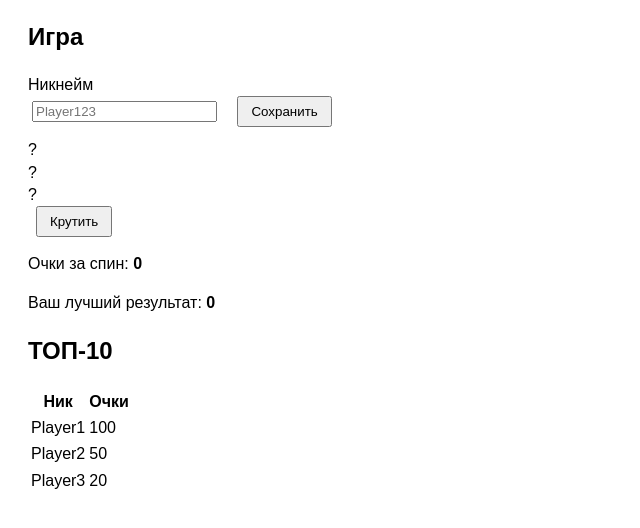
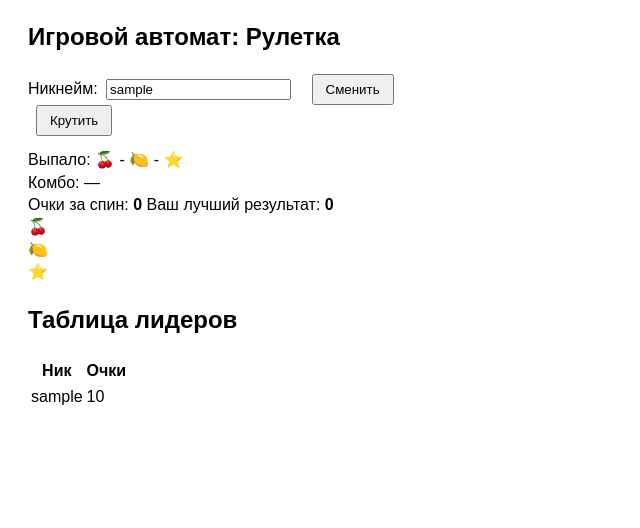
Before and after one commit to Belandiy/roulette-game, a Flask app: template templates/index.html in a window 1280 px wide. Shown: the part 50-578 px from the top of the page, without its empty margins (0-640 px from the left). Run offline with Flask 3, Linux system fonts and the light colour scheme; the template is opened without the code that fills it: most values are stand-ins (such as "Sample title", 1, 10 or a date in 2020).

Commit message:
backend: implement GET /api/leaderboard, implement POST /api/spin (DB write)

```diff
--- a/app.py
+++ b/app.py
@@ -1,6 +1,8 @@
-from flask import Flask, render_template, request, jsonify, session
+from flask import Flask, render_template, request, jsonify, session, redirect, url_for
 import random
+import json
 import db
+import scoring
 
 app = Flask(__name__)
 app.secret_key = 'dev_key_sprint_2'  # Временный ключ для сессий
@@ -9,59 +11,184 @@ db.init_app(app)
 
 @app.route("/")
 def home():
+    return render_template("index.html", nickname=session.get("nickname"))
     return render_template("index.html")
 
 @app.route("/rules")
 def rules():
     return render_template("rules.html")
 
+@app.route("/api/register", methods=["POST"])
+def api_register():
+    """
+    Регистрация нового пользователя или получение существующего по никнейму.
+    Request JSON:
+      { "nickname": "Player1" }
+    Response: редирект на главную страницу после успешной регистрации
+    """
+    data = request.get_json(silent=True) or {}
+    nickname = data.get("nickname", "").strip()
+
+    if not nickname or len(nickname) < 1 or len(nickname) > 50:
+        return jsonify({"error": "Nickname must be between 1 and 50 characters"}), 400
+
+    database = db.get_db()
+
+    # Пытаемся найти существующего пользователя
+    user = database.execute(
+        "SELECT id FROM users WHERE username = ?",
+        (nickname,)
+    ).fetchone()
+
+    if user:
+        user_id = user[0]
+    else:
+        # Создаём нового пользователя
+        cursor = database.execute(
+            "INSERT INTO users (username) VALUES (?)",
+            (nickname,)
+        )
+        database.commit()
+        user_id = cursor.lastrowid
+
+    # Сохраняем в сессию
+    session['user_id'] = user_id
+    session['nickname'] = nickname
+
+    # Редирект после успешной регистрации
+    return redirect(url_for('home'))
+
 @app.route("/api/spin", methods=["POST"])
 def api_spin():
     """
+    Вращение рулетки и сохранение результата.
+    Использует scoring.py для генерации результата и подсчета очков.
     Request JSON:
       { "nickname": "Player1" }  # без поля bet
     Response JSON:
-      { "nickname":"Player1", "result":[1,2,3], "score":0, "combo":"none" }
+      {
+        "user_id": 1,
+        "nickname":"Player1",
+        "result":["🍒","🍋","⭐"],  # символы из scoring.py
+        "score":0,
+        "combo":"none",
+        "best_score": 100,
+        "animation": {
+          "reels": [
+            {"final": 0, "spins": 3, "duration": 0.6},
+            {"final": 1, "spins": 4, "duration": 0.8},
+            {"final": 2, "spins": 5, "duration": 1.0}
+          ],
+          "total_duration": 1.2
+        }
+      }
     """
-    data = request.get_json(silent=True) or {}
-    nickname = data.get("nickname", "anonymous")
+    # Проверяем наличие пользователя в сессии
+    user_id = session.get('user_id')
+    if not user_id:
+        return jsonify({"error": "Unauthorized. Register first."}), 401
 
-    # Генерация результата (серверная сторона — честно)
-    result = [random.randint(0, 9) for _ in range(3)]
+    nickname = session.get('nickname', 'anonymous')
+    database = db.get_db()
 
-    # Простая логика очков без ставки
+    # Генерация результата через scoring.py (серверная сторона — честно)
+    result = scoring.spin_reels(3)
+
+    # Вычисление очков через scoring.py
+    score = scoring.score(result)
+
+    # Определение типа комбинации
     if result[0] == result[1] == result[2]:
         combo = "three_of_kind"
-        score = 100
     elif len(set(result)) == 2:
         combo = "pair"
-        score = 20
     else:
         combo = "none"
-        score = 0
+
+    # Сохраняем результат в БД
+    reels_json = json.dumps(result)
+    cursor = database.execute(
+        "INSERT INTO scores (user_id, points, reels_json) VALUES (?, ?, ?)",
+        (user_id, score, reels_json)
+    )
+    database.commit()
+
+    # Получаем лучший результат пользователя
+    best_score_row = database.execute(
+        "SELECT MAX(points) as best FROM scores WHERE user_id = ?",
+        (user_id,)
+    ).fetchone()
+    best_score = best_score_row['best'] if best_score_row and best_score_row['best'] else 0
+
+    # Данные для анимации вращения барабанов
+    # Используем индексы символов для анимации (для совместимости с фронтендом)
+    symbol_to_index = {"🍒": 0, "🍋": 1, "⭐": 2, "🔔": 3, "7️⃣": 4}
+    animation = {
+        "reels": [
+            {"final": symbol_to_index.get(result[i], 0), "spins": random.randint(3, 5), "duration": 0.6 + i * 0.2}
+            for i in range(3)
+        ],
+        "total_duration": 1.2
+    }
+
+    result_indices = [symbol_to_index.get(sym, 0) for sym in result]
 
     return jsonify({
+        "user_id": user_id,
         "nickname": nickname,
-        "result": result,
+        "result": result_indices,
         "score": score,
-        "combo": combo
+        "combo": combo,
+        "best_score": best_score,
+        "animation": animation
     }), 200
 
 @app.route("/api/leaderboard")
 def api_leaderboard():
     """
-    Заглушка для турнирной таблицы
+    Получение турнирной таблицы ТОП-10.
+    Агрегация: MAX(points) по каждому пользователю.
+    Response JSON:
+      [
+        {"user_id": 1, "nickname": "Player1", "best_score": 100},
+        {"user_id": 2, "nickname": "Player2", "best_score": 50},
+        ...
+      ]
     """
-    # Возвращаем фиктивные данные
-    leaderboard = [
-        {"nickname": "Player1", "best_score": 100},
-        {"nickname": "Player2", "best_score": 50},
-        {"nickname": "Player3", "best_score": 20}
+    database = db.get_db()
+
+    leaderboard = database.execute(
+        """
+        SELECT
+            u.id as user_id,
+            u.username as nickname,
+            MAX(s.points) as best_score
+        FROM users u
+        LEFT JOIN scores s ON u.id = s.user_id
+        GROUP BY u.id
+        ORDER BY best_score DESC, u.created_at ASC
+        LIMIT 10
+        """
+    ).fetchall()
+
+    # Преобразуем в список словарей
+    result = [
+        {
+            "user_id": row['user_id'],
+            "nickname": row['nickname'],
+            "best_score": row['best_score'] if row['best_score'] else 0
+        }
+        for row in leaderboard
     ]
 
-    return jsonify(leaderboard), 200
+    return jsonify(result), 200
 
 if __name__ == "__main__":
     with app.app_context(): # Инициализация БД пр старте
         db.ensure_db()
     app.run(host="127.0.0.1", port=5000, debug=True)
+
+@app.errorhandler(401)
+def unauthorized(error):
+    """Обработчик ошибки 401 Unauthorized"""
+    return jsonify({"error": "Unauthorized"}), 401
--- a/static/app.js
+++ b/static/app.js
@@ -1,41 +1,71 @@
 document.addEventListener("DOMContentLoaded", () => {
-  // 1. Инициализация DOM: находим элементы по их НОВЫМ id из верстки
+    // === (Спринт 3) ===
+    // Бэкенд теперь присылает числа (0-4), мапим их в эмодзи
+    const SYMBOLS = ["🍒", "🍋", "⭐", "🔔", "7️⃣"];
+
+    // 1. Инициализация DOM
     const spinBtn = document.getElementById("spin-btn");
 
-  // ИЗМЕНЕНО: id поля очков теперь 'result-score'
+    // Элементы игры (используем те же ID, что и в Спринте 2)
     const pointsEl = document.getElementById("result-score");
+    const bestEl = document.getElementById("best-points");
+    const statusEl = document.getElementById("status");
+    const leaderboardEl = document.getElementById("leaderboard-list");
 
-  // ИЗМЕНЕНО: id поля лучшего результата теперь 'best-points'
-  const bestEl = document.getElementById("best-points");
-
-  const statusEl = document.getElementById("status");
-
-  // ИЗМЕНЕНО: id тела таблицы теперь 'leaderboard-list'
-  const leaderboardEl = document.getElementById("leaderboard-list");
+    // Элементы для регистрации (Новое в Спринте 3)
+    const nicknameForm = document.getElementById("nickname-form");
+    const nickInput = document.getElementById("nickname");
 
     const reels = [...document.querySelectorAll(".reel")];
 
-// 2. Функция для загрузки лидерборда
+    // 2. Логика регистрации (Спринт 3)
+    if (nicknameForm) {
+        nicknameForm.addEventListener("submit", async (e) => {
+            e.preventDefault();
+
+            const nickname = nickInput.value.trim();
+            if (!nickname) return;
+
+            try {
+                const response = await fetch("/api/register", {
+                    method: "POST",
+                    headers: { "Content-Type": "application/json" },
+                    body: JSON.stringify({ nickname: nickname })
+                });
+
+                // Бэкенд возвращает редирект или успех. Перезагружаем страницу,
+                // чтобы сервер увидел сессию и пустил в игру.
+                if (response.ok) {
+                    window.location.reload();
+                } else {
+                    alert("Ошибка регистрации. Возможно, имя занято или недопустимо.");
+                }
+            } catch (error) {
+                console.error("Login error:", error);
+            }
+        });
+    }
+
+    // 3. Функция для загрузки лидерборда
     async function loadLeaderboard() {
         try {
-      // На этапе Спринта 2 сервер возвращает статические данные заглушку.
-      // Реальное сохранение и чтение планировалось реализовать на бэкенде в Спринте 3.
             const response = await fetch("/api/leaderboard");
+            if (!response.ok) return;
+
             const data = await response.json();
 
-      console.log("Leaderboard data received:", data); // Лог для демонстрации работы
+            // console.log("Leaderboard data received:", data);
 
-      // Работаем с новым ID 'leaderboard-list'
             leaderboardEl.innerHTML = "";
 
-      // Проверка на случай, если данных нет
             if (data.length === 0) {
                 leaderboardEl.innerHTML = "<tr><td colspan='2'>Нет данных</td></tr>";
                 return;
             }
 
-      data.forEach((row, index) => {
+            data.forEach((row) => {
                 const tr = document.createElement("tr");
+                // В Спринте 3 данные реальные, формат тот же: nickname, best_score
                 tr.innerHTML = `<td>${row.nickname}</td><td>${row.best_score}</td>`;
                 leaderboardEl.appendChild(tr);
             });
@@ -44,33 +74,78 @@ document.addEventListener("DOMContentLoaded", () => {
         }
     }
 
-  // 3. Обработчик кнопки "Крутить"
+    // 4. Функция анимации барабана (Спринт 3)
+    function animateReel(reelElement, finalSymbolIndex, durationSeconds) {
+        return new Promise((resolve) => {
+            const startTime = performance.now();
+            const durationMs = durationSeconds * 1000;
+
+            // Меняем символы каждые 50мс
+            const interval = setInterval(() => {
+                const randomSymbol = SYMBOLS[Math.floor(Math.random() * SYMBOLS.length)];
+                reelElement.textContent = randomSymbol;
+
+                // Если время вышло, останавливаемся
+                if (performance.now() - startTime >= durationMs) {
+                    clearInterval(interval);
+                    // Ставим финальный символ (превращаем число от бэкенда в картинку)
+                    reelElement.textContent = SYMBOLS[finalSymbolIndex];
+                    resolve();
+                }
+            }, 50);
+        });
+    }
+
+    // 5. Обработчик кнопки "Крутить"
     if (spinBtn) {
         spinBtn.addEventListener("click", async () => {
             spinBtn.disabled = true;
-      statusEl.textContent = "Крутим...";
+            statusEl.textContent = "Вращение...";
+            statusEl.style.color = "#9ad0ff"; // Цвет статуса (опционально)
 
             try {
                 const response = await fetch("/api/spin", { method: "POST" });
-        const data = await response.json(); // Ожидаем {result: [...], score: N, combo: "..."}
 
-        // Обновляем DOM на основе полученных данных
-        reels.forEach((reel, index) => {
-          reel.textContent = data.result[index];
+                // Обработка ошибки авторизации (Спринт 3)
+                if (response.status === 401) {
+                    statusEl.textContent = "Сначала введите никнейм и сохраните!";
+                    statusEl.style.color = "red";
+                    spinBtn.disabled = false;
+                    return;
+                }
+
+                const data = await response.json(); // {result: [0,1,0], score: 100, animation: {...}, ...}
+
+                // Запускаем анимацию (Спринт 3)
+                // Бэкенд присылает настройки анимации для каждого барабана
+                const animations = reels.map((reel, i) => {
+                    const duration = data.animation ? data.animation.reels[i].duration : 1.0;
+                    const finalIndex = data.animation ? data.animation.reels[i].final : 0;
+                    return animateReel(reel, finalIndex, duration);
                 });
 
-        // Обновляем очки за спин в элементе с id 'result-score'
+                // Ждем окончания всех анимаций
+                await Promise.all(animations);
+
+                // Обновляем результаты ПОСЛЕ анимации
+                // Для надежности ставим финальные символы из result
+                reels.forEach((reel, index) => {
+                    const symbolIdx = data.result[index];
+                    reel.textContent = SYMBOLS[symbolIdx];
+                });
+
                 pointsEl.textContent = data.score;
                 statusEl.textContent = `Комбинация: ${data.combo}`;
+                statusEl.style.color = ""; // Сброс цвета
 
-        // После спина обновляем таблицу лидеров, так как очки могли измениться
+                // Теперь обновляем лучший результат (данные реальные)
+                bestEl.textContent = data.best_score;
+
+                // Обновляем таблицу лидеров
                 await loadLeaderboard();
 
-        // Поле 'best-points' пока не обновляем, так как API бэкендера
-        // не возвращает соответствующее значение.
-
             } catch (error) {
-        statusEl.textContent = "Ошибка спина";
+                statusEl.textContent = "Ошибка сети";
                 console.error("Spin error:", error);
             } finally {
                 spinBtn.disabled = false;
@@ -78,5 +153,6 @@ document.addEventListener("DOMContentLoaded", () => {
         });
     }
 
+    // Первичная загрузка
     loadLeaderboard();
 });
--- a/templates/index.html
+++ b/templates/index.html
@@ -1,37 +1,71 @@
 {% extends "base.html" %}
+
+{% block title %}Roulette MVP{% endblock %}
+
 {% block content %}
 <div class="row">
-    <div class="card" style="flex:2 1 380px;">
-        <h2>Игра</h2>
-        <div style="margin:12px 0;">
-            <label>Никнейм</label><br>
-            <input type="text" name="nickname" placeholder="Player123">
-            <button class="btn" type="submit">Сохранить</button>
+    <!-- Игровая зона -->
+    <div class="card main-card">
+        <h2>Игровой автомат: Рулетка</h2>
+
+        <form id="nickname-form" class="form-horizontal">
+            <label for="nickname" class="form-label">Никнейм:</label>
+
+            <!--
+              ИЗМЕНЕНИЕ: Атрибут value.
+              Если nickname передан с сервера, он подставится в поле.
+              Пользователь увидит свой ник и сможет его стереть/изменить.
+            -->
+            <input type="text" id="nickname" name="nickname" class="form-input"
+                   placeholder="Player123"
+                   value="{{ nickname if nickname else '' }}">
+
+            <!--
+              ИЗМЕНЕНИЕ: Текст кнопки меняется в зависимости от состояния
+            -->
+            <button type="submit" class="btn">
+                {% if nickname %} Сменить {% else %} Сохранить {% endif %}
+            </button>
+        </form>
+
+        <button id="spin-btn" class="btn" style="margin-bottom:1em;">Крутить</button>
+        <div id="status"></div>
+        <div class="game-display">
+            <div class="rolled">
+                <span class="rolled-label">Выпало: </span>
+                <span id="result-values">🍒 - 🍋 - ⭐</span>
+            </div>
+            <div class="combo-row">
+                <span>Комбо: <span id="result-combo">—</span></span>
+            </div>
+            <div class="score-row">
+                <span>Очки за спин: <strong id="result-score">0</strong></span>
+                <span>Ваш лучший результат: <strong id="best-points">0</strong></span>
+            </div>
         </div>
-        <div class="reels" aria-live="polite">
-            <div class="reel-wrap"><div class="reel">?</div></div>
-            <div class="reel-wrap"><div class="reel">?</div></div>
-            <div class="reel-wrap"><div class="reel">?</div></div>
+
+        <div class="reels">
+            <div class="reel">🍒</div>
+            <div class="reel">🍋</div>
+            <div class="reel">⭐</div>
         </div>
-        <button id="spin-btn" class="btn">Крутить</button>
-        <div class="status" id="status"></div>
-
-        <!-- ИЗМЕНЕНО: id="points" -> id="result-score" -->
-        <p>Очки за спин: <strong id="result-score">0</strong></p>
-
-        <!-- ИЗМЕНЕНО: id="best" -> id="best-points" -->
-        <p>Ваш лучший результат: <strong id="best-points">0</strong></p>
     </div>
 
-    <div class="card" style="flex:1 1 260px;">
-        <h2>ТОП-10</h2>
-        <table class="table">
-            <!-- ИЗМЕНЕНО: Убрали <th>#</th>, так как новый JS заполняет только Ник и Очки -->
-            <thead><tr><th>Ник</th><th>Очки</th></tr></thead>
-
-            <!-- ИЗМЕНЕНО: id="leaderboard-body" -> id="leaderboard-list" -->
-            <tbody id="leaderboard-list"></tbody>
+    <!-- ТОП-10 -->
+    <div class="card board-card">
+        <h2>Таблица лидеров</h2>
+        <table class="table leaderboard-table">
+            <thead>
+                <tr>
+                    <th>Ник</th>
+                    <th>Очки</th>
+                </tr>
+            </thead>
+            <tbody id="leaderboard-list">
+                <!-- Данные игроков -->
+            </tbody>
         </table>
     </div>
 </div>
+<div id="toast" class="toast"></div>
 {% endblock %}
```
Lines whose indentation alone changed are shown as unchanged.
